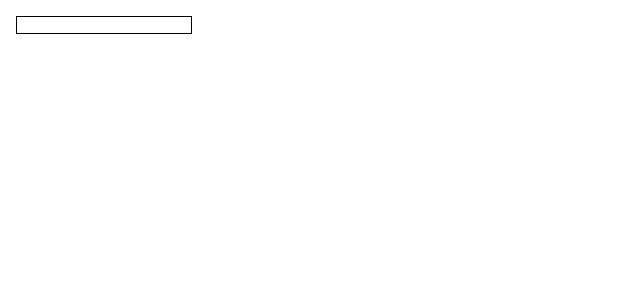
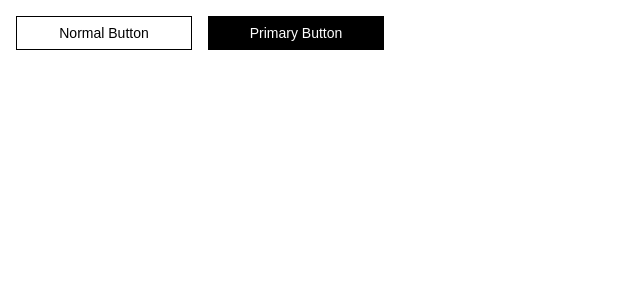
Before and after one commit to lupine-moon/react.bit.components, a React (Create React App) app: page / in a window 1280 px wide. Shown: the top 300 px of the page, without its empty margins (0-640 px from the left). Built offline with nearby package versions, Linux system fonts and the light colour scheme.

Commit message:
Improved Normal Button Hover Tint

```diff
--- a/src/components/Button/Button.tsx
+++ b/src/components/Button/Button.tsx
@@ -25,7 +25,9 @@ const StyledButton = styled.button`
 
 	:hover {
 		border: 1px solid transparent;
-		box-shadow: inset 10000px 0 0 rgba(255, 255, 255, 0.2);
+		box-shadow: inset 10000px 0 0
+			${(props: ButtonProps) =>
+				props.primary ? 'rgba(255, 255, 255, 0.2)' : 'rgba(255, 255, 255, 0.9)'};
 		background: ${(props: ButtonProps) => props.color};
 	}
 
--- a/src/index.tsx
+++ b/src/index.tsx
@@ -2,13 +2,21 @@ import * as React from 'react';
 import * as ReactDOM from 'react-dom';
 
 import Button from '@components/Button';
+import HtmlHead from '@components/HtmlHead';
 
 export class Main extends React.Component {
 	public render() {
 		return (
-			<div>
-				<Button />
-			</div>
+			<section>
+				<HtmlHead>
+					<meta name="viewport" content="width=device-width, initial-scale=1, shrink-to-fit=no" />
+					<title>Bit Components</title>
+				</HtmlHead>
+				<Button color="#000000">Normal Button</Button>
+				<Button color="#000000" primary={true}>
+					Primary Button
+				</Button>
+			</section>
 		);
 	}
 }
```
Also changed, not shown: 1 other file (tests, documents, lock files or other folders).
